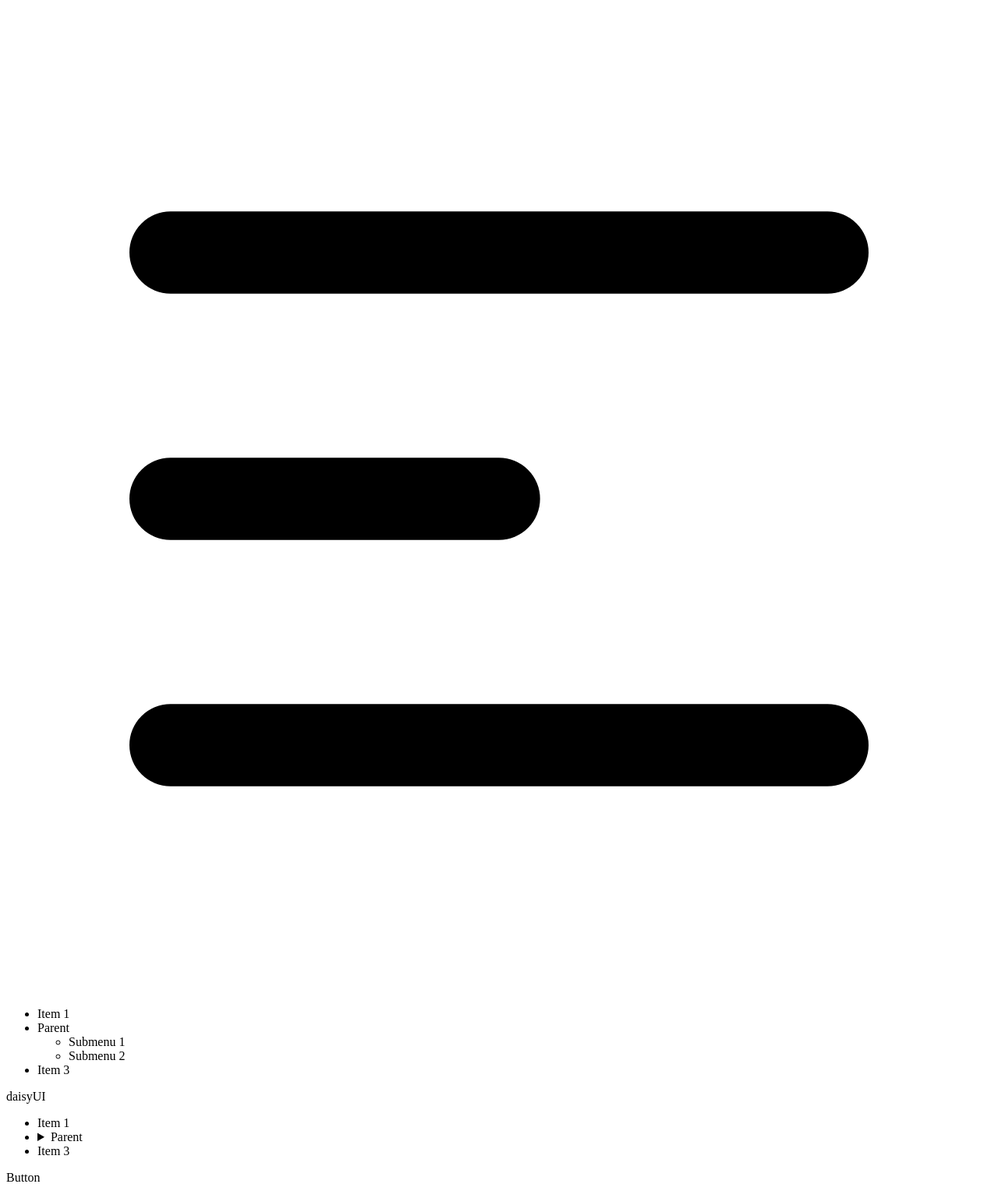
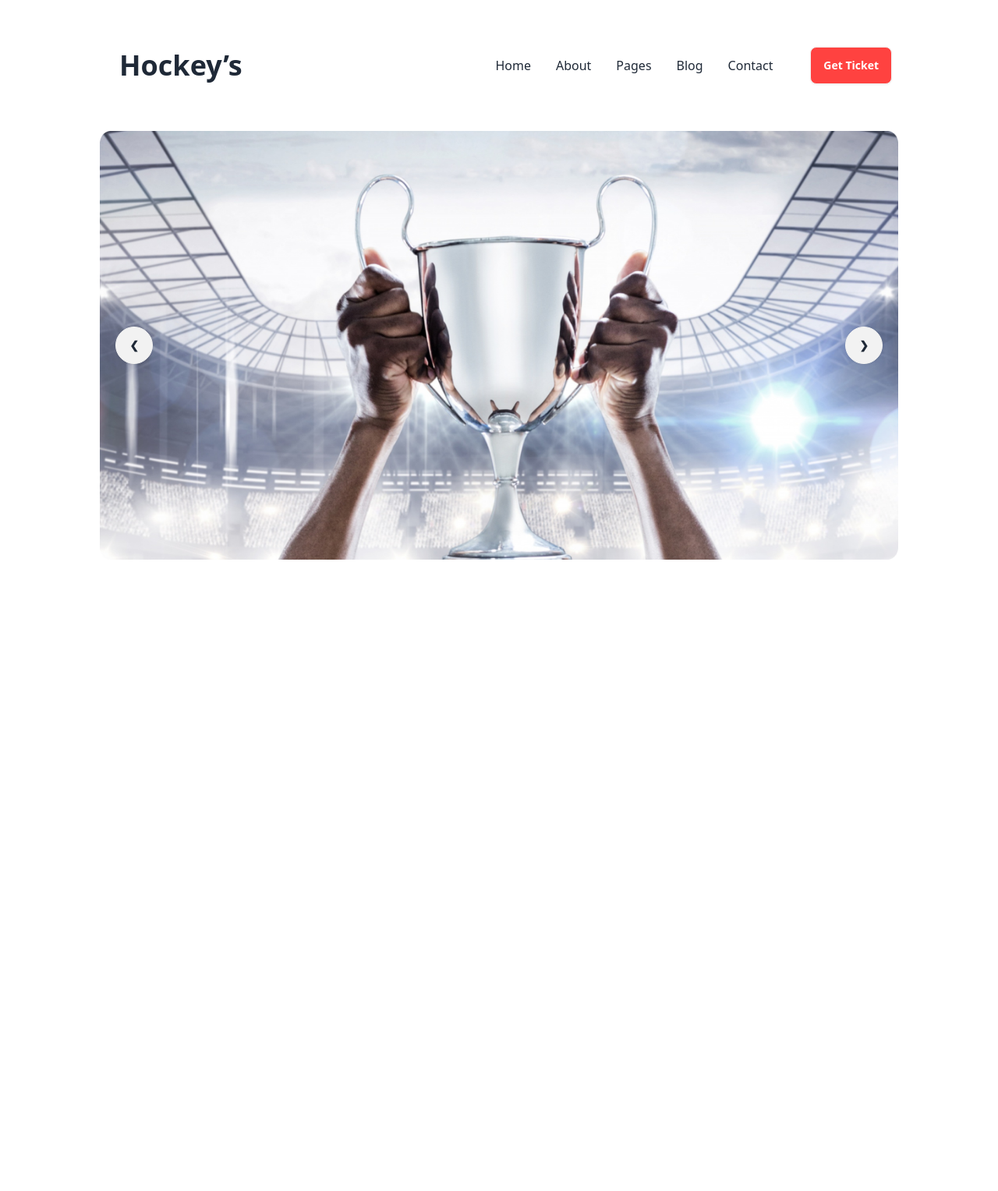
Before and after one commit to ashyxia/Assignment-3, a plain HTML site: page index.html in a window 1280 px wide. Shown: the whole page at 78% size. After the commit the page ends 800 px from the top, so only its background shows below. Drawn offline with nearby package versions, Linux system fonts and the light colour scheme.

Commit message:
Navbar and carousel added

```diff
--- a/index.html
+++ b/index.html
@@ -1,57 +1,119 @@
 <!DOCTYPE html>
 <html lang="en">
   <head>
-    <meta charset="UTF-8">
-    <meta name="viewport" content="width=device-width, initial-scale=1.0">
-    <title>Document</title>
+    <meta charset="UTF-8" />
+    <meta name="viewport" content="width=device-width, initial-scale=1.0" />
+    <title>Landing Page</title>
+    <link
+      href="https://cdn.jsdelivr.net/npm/daisyui@4.6.0/dist/full.min.css"
+      rel="stylesheet"
+      type="text/css"
+    />
+    <script src="https://cdn.tailwindcss.com"></script>
+    <!-- Font Manrope -->
+    <link rel="preconnect" href="https://fonts.googleapis.com" />
+    <link rel="preconnect" href="https://fonts.gstatic.com" crossorigin />
+    <link
+      href="https://fonts.googleapis.com/css2?family=Manrope:wght@400;500;600;700;800&display=swap"
+      rel="stylesheet"
+    />
+    <!-- Custom Tailwind Config -->
+    <script>
+      tailwind.config = {
+        theme: {
+          extend: {
+            colors: {
+              clifford: "#da373d",
+              "bike-primary": "#FF4240",
+              "bike-primary-bg": "#FF4240",
+            },
+          },
+        },
+      };
+    </script>
+    <!-- Styles Here -->
+    <style>
+      .font-manrope {
+        font-family: "Manrope", sans-serif;
+      }
+    </style>
   </head>
-<body>
-    <header>
+  <body class=".font-manrope">
+    <header class="md:container md:mx-auto lg:pr-32 lg:pl-32">
+      <nav class="lg:py-12">
         <div class="navbar bg-base-100">
-            <div class="navbar-start">
+          <div class="navbar-start flex-1">
             <div class="dropdown">
               <div tabindex="0" role="button" class="btn btn-ghost lg:hidden">
-                  <svg xmlns="http://www.w3.org/2000/svg" class="h-5 w-5" fill="none" viewBox="0 0 24 24" stroke="currentColor"><path stroke-linecap="round" stroke-linejoin="round" stroke-width="2" d="M4 6h16M4 12h8m-8 6h16" /></svg>
+                <svg
+                  xmlns="http://www.w3.org/2000/svg"
+                  class="h-5 w-5"
+                  fill="none"
+                  viewBox="0 0 24 24"
+                  stroke="currentColor"
+                >
+                  <path
+                    stroke-linecap="round"
+                    stroke-linejoin="round"
+                    stroke-width="2"
+                    d="M4 6h16M4 12h8m-8 6h16"
+                  />
+                </svg>
               </div>
-                <ul tabindex="0" class="menu menu-sm dropdown-content mt-3 z-[1] p-2 shadow bg-base-100 rounded-box w-52">
-                  <li><a>Item 1</a></li>
-                  <li>
-                    <a>Parent</a>
-                    <ul class="p-2">
-                      <li><a>Submenu 1</a></li>
-                      <li><a>Submenu 2</a></li>
-                    </ul>
-                  </li>
-                  <li><a>Item 3</a></li>
+              <ul
+                tabindex="0"
+                class="menu menu-sm dropdown-content mt-3 z-[1] p-2 text-base shadow bg-base-100 rounded-box w-52"
+              >
+                <li><a>Home</a></li>
+                <li><a>About</a></li>
+                <li><a>Pages</a></li>
+                <li><a>Blog</a></li>
+                <li><a>Contact</a></li>
               </ul>
             </div>
-              <a class="btn btn-ghost text-xl">daisyUI</a>
+            <a class="btn btn-ghost text-xl font-bold lg:text-4xl">Hockey’s</a>
           </div>
-            <div class="navbar-center hidden lg:flex">
-              <ul class="menu menu-horizontal px-1">
-                <li><a>Item 1</a></li>
-                <li>
-                  <details>
-                    <summary>Parent</summary>
-                    <ul class="p-2">
-                      <li><a>Submenu 1</a></li>
-                      <li><a>Submenu 2</a></li>
-                    </ul>
-                  </details>
-                </li>
-                <li><a>Item 3</a></li>
+          <div class="navbar-center hidden lg:flex flex-1 justify-center">
+            <ul class="menu menu-horizontal px-1 text-base">
+              <li><a>Home</a></li>
+              <li><a>About</a></li>
+              <li><a>Pages</a></li>
+              <li><a>Blog</a></li>
+              <li><a>Contact</a></li>
             </ul>
           </div>
-            <div class="navbar-end">
-              <a class="btn">Button</a>
+          <div class="navbar-end w-auto ">
+            <img class="px-4 hidden" src="icons/Search icon.png" alt="" />
+            <a class="btn bg-bike-primary text-white ">Get Ticket</a>
+          </div>
+        </div>
+      </nav>
+      <!-- Carousel Section -->
+      <div class="carousel w-full lg:h-[550px] ">
+        <div id="slide1" class="carousel-item relative w-full rounded-md">
+          <img src="/images/1.png" class="w-full" />
+          <div class="absolute flex justify-between transform -translate-y-1/2 left-5 right-5 top-1/2">
+            <a href="#slide3" class="btn btn-circle">❮</a>
+            <a href="#slide2" class="btn btn-circle">❯</a>
+          </div>
+        </div>
+        <div id="slide2" class="carousel-item relative w-full rounded-md">
+          <img src="/images/trophy-1.jpg" class="w-full" />
+          <div class="absolute flex justify-between transform -translate-y-1/2 left-5 right-5 top-1/2">
+            <a href="#slide1" class="btn btn-circle">❮</a>
+            <a href="#slide3" class="btn btn-circle">❯</a>
+          </div>
+        </div>
+        <div id="slide3" class="carousel-item relative w-full rounded-md">
+          <img src="/images/trophy-2.jpg" class="w-full" />
+          <div class="absolute flex justify-between transform -translate-y-1/2 left-5 right-5 top-1/2">
+            <a href="#slide2" class="btn btn-circle">❮</a>
+            <a href="#slide1" class="btn btn-circle">❯</a>
+          </div>
         </div>
       </div>
     </header>
-    <main>
-
-    </main>
-    <footer>
-
-    </footer>
+    <main></main>
+    <footer></footer>
   </body>
 </html>
--- /dev/null
+++ b/tailwind.config.js
@@ -0,0 +1,8 @@
+/** @type {import('tailwindcss').Config} */
+module.exports = {
+    content: ["./src/**/*.{html,js}"],
+    theme: {
+      extend: {},
+    },
+    plugins: [],
+  }
```
Also changed, not shown: Images/trophy-1.jpg (added), Images/trophy-2.jpg (added), icons/Search icon.png (added). Lines whose indentation alone changed are shown as unchanged.
